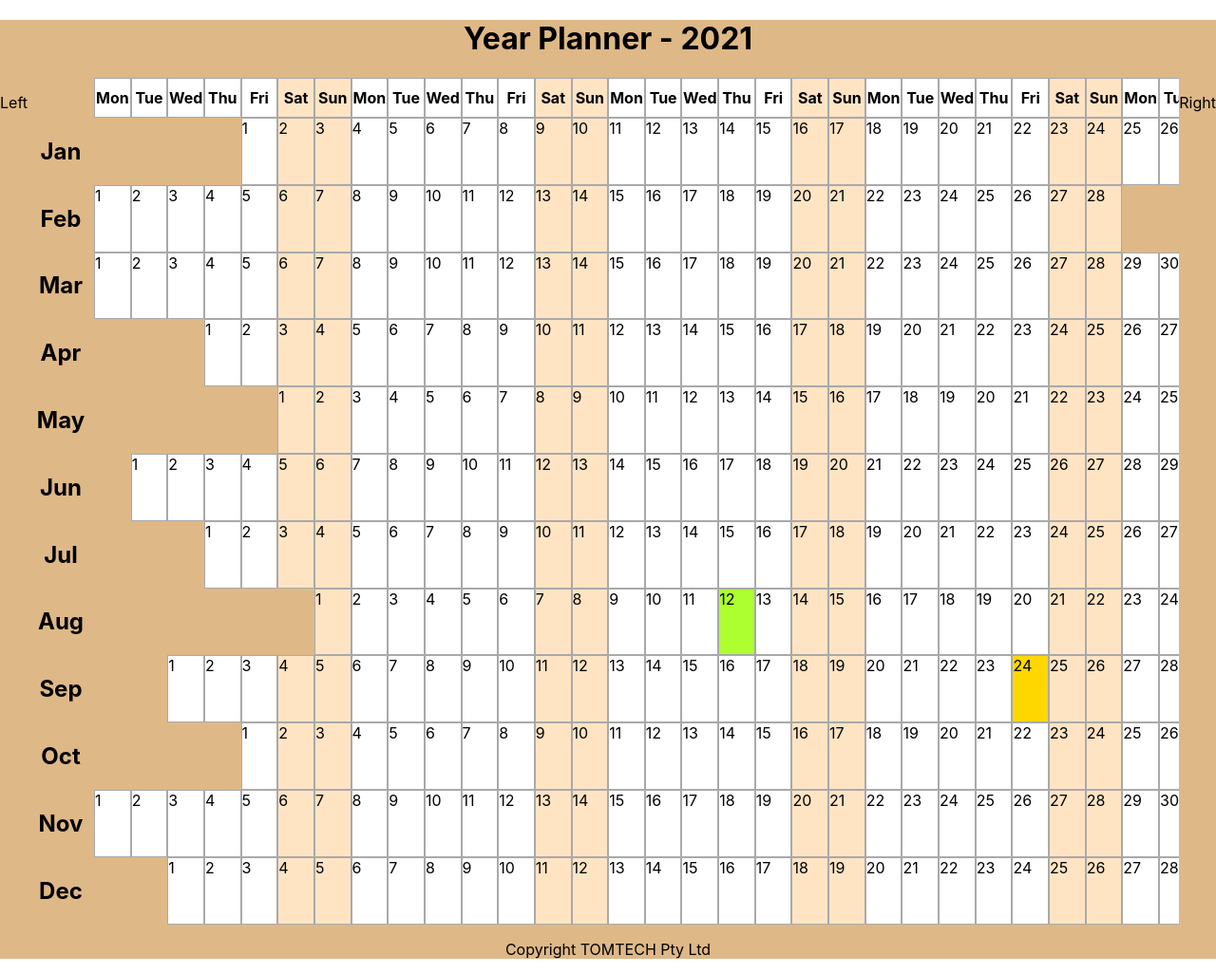
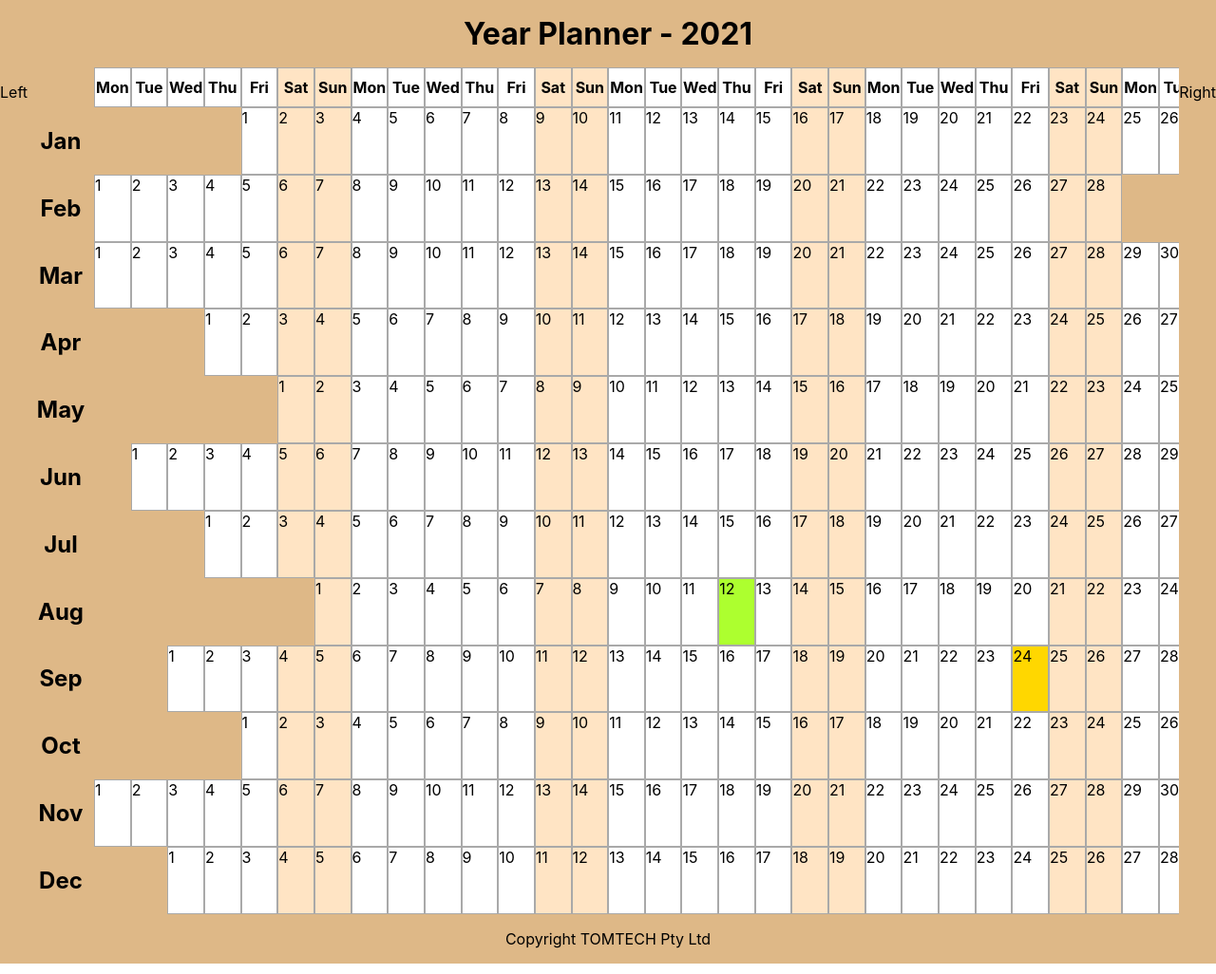
Before and after one commit to tom-mtdo/year-planner, a React (Create React App) app: page / in a window 1280 px wide. Shown: the whole page at 95% size. Built offline with nearby package versions, Linux system fonts and the light colour scheme.

Commit message:
table: spacing

```diff
--- a/src/comp/1-header/Header.tsx
+++ b/src/comp/1-header/Header.tsx
@@ -1,10 +1,11 @@
 import React from "react";
 import Box from "../../lib/box/Box";
+import { StyledH1 } from '../comp.style';
 
 export default function Header(){
     return(
         <Box>
-            <h1>Year Planner - 2021</h1>
+            <StyledH1>Year Planner - 2021</StyledH1>
         </Box>
     );
 }
--- a/src/comp/3-footer/Footer.tsx
+++ b/src/comp/3-footer/Footer.tsx
@@ -1,10 +1,11 @@
 import React from "react";
 import Box from "../../lib/box/Box";
+import { StyledP } from '../comp.style';
 
 export default function Footer(){
     return(
         <Box>
-            <p>Copyright TOMTECH Pty Ltd</p>
+            <StyledP>Copyright TOMTECH Pty Ltd</StyledP>
         </Box>
     );
 }
--- /dev/null
+++ b/src/comp/comp.style.tsx
@@ -0,0 +1,11 @@
+import styled from "styled-components";
+
+export const StyledH1 = styled.h1`
+    margin: 0;
+    padding 0.5em;
+`
+
+export const StyledP = styled.p`
+    margin: 0;
+    padding 1em;
+`
```
